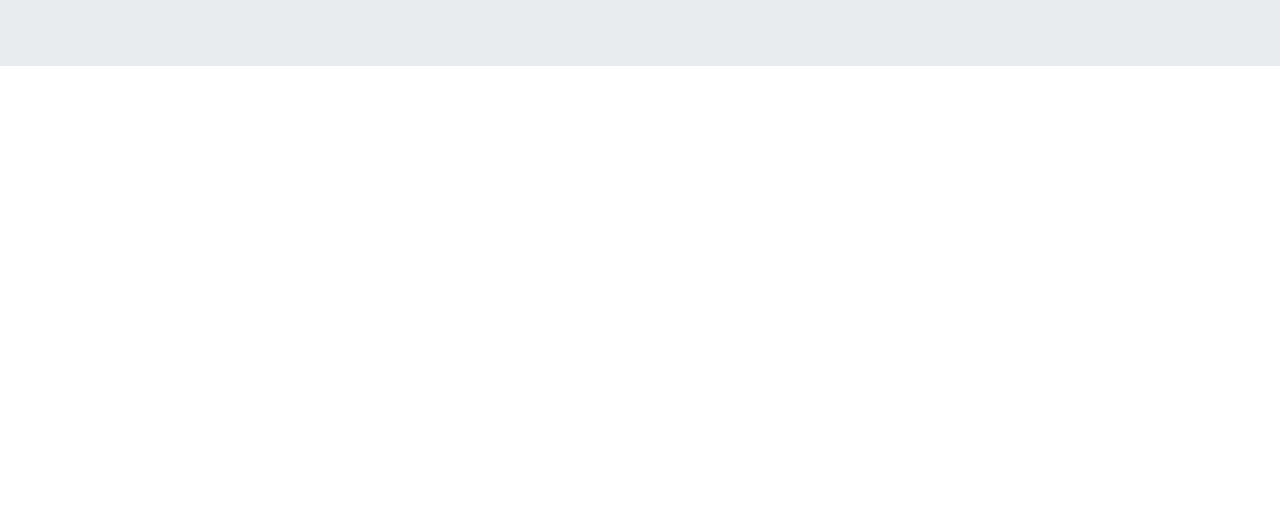
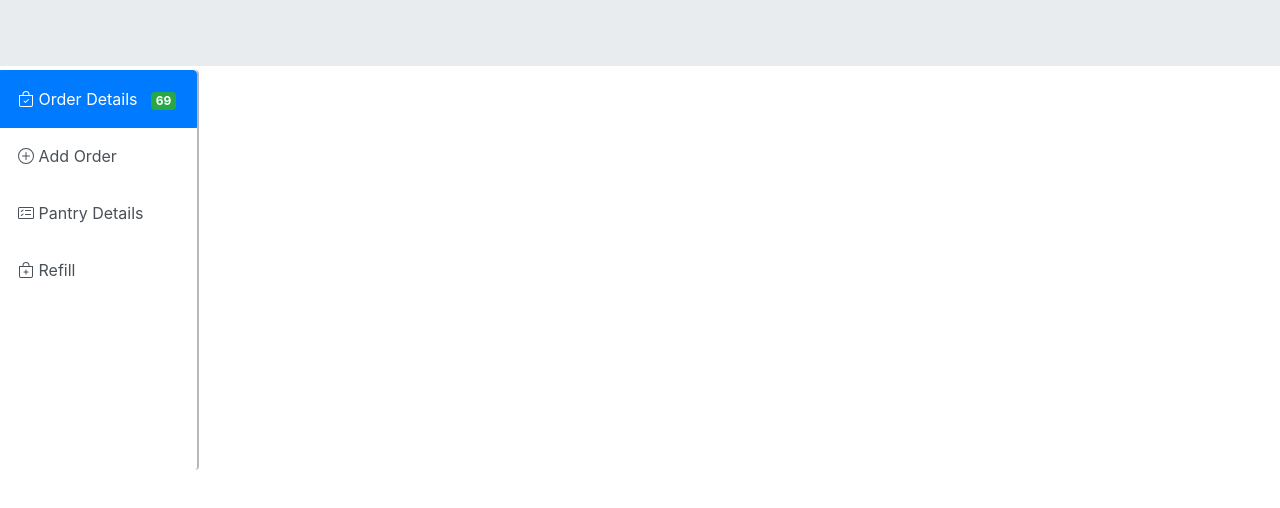
Before and after one commit to purnadip-manna/InstantGrocery_web, a React (Create React App) app in the folder instant-grocery/: page / in a window 1280 px wide. Shown: the part 186-694 px from the top of the page. Built offline with nearby package versions, Linux system fonts and the light colour scheme.

Commit message:
Sidebar-Control panel Updated

```diff
--- a/instant-grocery/src/App.css
+++ b/instant-grocery/src/App.css
@@ -24,3 +24,15 @@
     padding-top: 1rem;
     font-weight: 500;
 }
+
+.list-group-item {
+    position: relative;
+    display: block;
+    padding: 1rem 1.25rem;
+    border-color: white;
+}
+
+.list-group{
+    border-right: 2px solid rgba(0, 0, 0, 0.281);
+    height: 50vh;
+}
--- a/instant-grocery/src/components/controlBar.jsx
+++ b/instant-grocery/src/components/controlBar.jsx
@@ -10,8 +10,27 @@ class ControlBar extends React.Component {
     render() {
         return(
             <React.Fragment>
-                <div className='contol'>
-
+                <div className="list-group" id="list-tab" role="tablist">
+                <a className="list-group-item list-group-item-action active" id="list-home-list" data-toggle="list" href="#list-home" role="tab" aria-controls="home">
+                <svg xmlns="http://www.w3.org/2000/svg" width="16" height="16" fill="currentColor" class="bi bi-bag-check mb-1" viewBox="0 0 16 16">
+                <path fill-rule="evenodd" d="M10.854 8.146a.5.5 0 0 1 0 .708l-3 3a.5.5 0 0 1-.708 0l-1.5-1.5a.5.5 0 0 1 .708-.708L7.5 10.793l2.646-2.647a.5.5 0 0 1 .708 0z"/>
+                <path d="M8 1a2.5 2.5 0 0 1 2.5 2.5V4h-5v-.5A2.5 2.5 0 0 1 8 1zm3.5 3v-.5a3.5 3.5 0 1 0-7 0V4H1v10a2 2 0 0 0 2 2h10a2 2 0 0 0 2-2V4h-3.5zM2 5h12v9a1 1 0 0 1-1 1H3a1 1 0 0 1-1-1V5z"/>
+                </svg> Order Details &nbsp;&nbsp;<span class="badge badge-success">69</span></a>
+                <a className="list-group-item list-group-item-action" id="list-profile-list" data-toggle="list" href="#list-profile" role="tab" aria-controls="profile">
+                <svg xmlns="http://www.w3.org/2000/svg" width="16" height="16" fill="currentColor" class="bi bi-plus-circle mb-1" viewBox="0 0 16 16">
+                <path d="M8 15A7 7 0 1 1 8 1a7 7 0 0 1 0 14zm0 1A8 8 0 1 0 8 0a8 8 0 0 0 0 16z"/>
+                <path d="M8 4a.5.5 0 0 1 .5.5v3h3a.5.5 0 0 1 0 1h-3v3a.5.5 0 0 1-1 0v-3h-3a.5.5 0 0 1 0-1h3v-3A.5.5 0 0 1 8 4z"/>
+                </svg> Add Order</a>
+                <a className="list-group-item list-group-item-action" id="list-messages-list" data-toggle="list" href="#list-messages" role="tab" aria-controls="messages">
+                <svg xmlns="http://www.w3.org/2000/svg" width="16" height="16" fill="currentColor" class="bi bi-card-checklist mb-1" viewBox="0 0 16 16">
+                <path d="M14.5 3a.5.5 0 0 1 .5.5v9a.5.5 0 0 1-.5.5h-13a.5.5 0 0 1-.5-.5v-9a.5.5 0 0 1 .5-.5h13zm-13-1A1.5 1.5 0 0 0 0 3.5v9A1.5 1.5 0 0 0 1.5 14h13a1.5 1.5 0 0 0 1.5-1.5v-9A1.5 1.5 0 0 0 14.5 2h-13z"/>
+                <path d="M7 5.5a.5.5 0 0 1 .5-.5h5a.5.5 0 0 1 0 1h-5a.5.5 0 0 1-.5-.5zm-1.496-.854a.5.5 0 0 1 0 .708l-1.5 1.5a.5.5 0 0 1-.708 0l-.5-.5a.5.5 0 1 1 .708-.708l.146.147 1.146-1.147a.5.5 0 0 1 .708 0zM7 9.5a.5.5 0 0 1 .5-.5h5a.5.5 0 0 1 0 1h-5a.5.5 0 0 1-.5-.5zm-1.496-.854a.5.5 0 0 1 0 .708l-1.5 1.5a.5.5 0 0 1-.708 0l-.5-.5a.5.5 0 0 1 .708-.708l.146.147 1.146-1.147a.5.5 0 0 1 .708 0z"/>
+                </svg> Pantry Details</a>
+                <a className="list-group-item list-group-item-action" id="list-settings-list" data-toggle="list" href="#list-settings" role="tab" aria-controls="settings">
+                <svg xmlns="http://www.w3.org/2000/svg" width="16" height="16" fill="currentColor" class="bi bi-bag-plus mb-1" viewBox="0 0 16 16">
+                <path fill-rule="evenodd" d="M8 7.5a.5.5 0 0 1 .5.5v1.5H10a.5.5 0 0 1 0 1H8.5V12a.5.5 0 0 1-1 0v-1.5H6a.5.5 0 0 1 0-1h1.5V8a.5.5 0 0 1 .5-.5z"/>
+                <path d="M8 1a2.5 2.5 0 0 1 2.5 2.5V4h-5v-.5A2.5 2.5 0 0 1 8 1zm3.5 3v-.5a3.5 3.5 0 1 0-7 0V4H1v10a2 2 0 0 0 2 2h10a2 2 0 0 0 2-2V4h-3.5zM2 5h12v9a1 1 0 0 1-1 1H3a1 1 0 0 1-1-1V5z"/>
+                </svg> Refill</a>
                 </div>
             </React.Fragment>
         );
```
